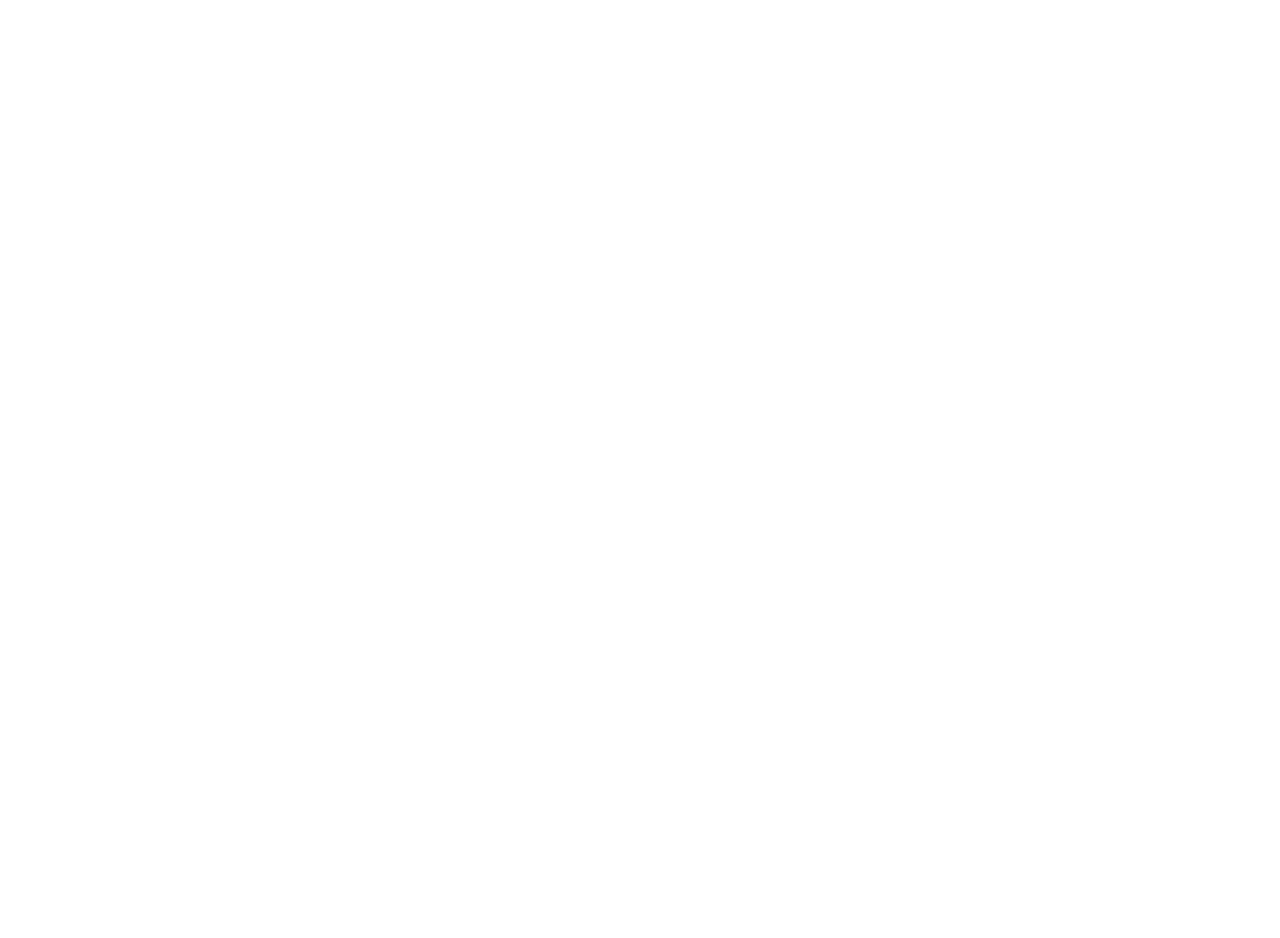
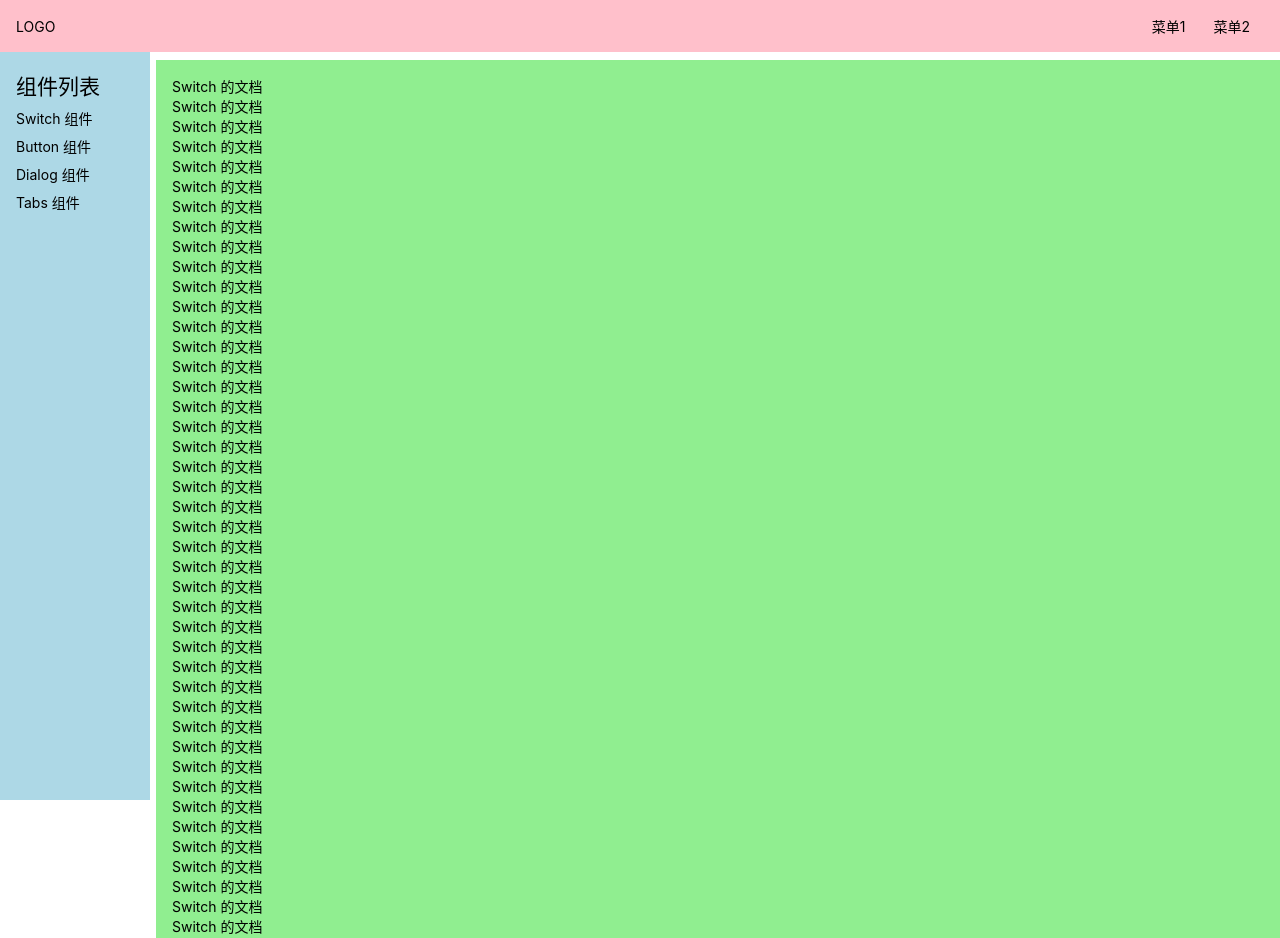
Before and after one commit to nicole618/simple-ui-org, a Vue app: page /doc/switch in a window 1280 px wide. Before the commit this address had no page. Shown: the top 938 px of the page. Before the commit the page ends 800 px from the top, so only its background shows below. Built offline with nearby package versions, Linux system fonts and the light colour scheme.

Commit message:
整体布局css

```diff
--- a/src/App.vue
+++ b/src/App.vue
@@ -4,12 +4,19 @@
 
 <script>
 import { provide, ref } from "vue";
+import { router } from "./router";
 export default {
   name: "App",
   setup() {
     const width = document.documentElement.clientWidth;
     const asideVisable = ref(width <= 500 ? false : true);
     provide("asideVisable", asideVisable);
+    router.afterEach(() => {
+      if (width <= 500) {
+        console.log(111);
+        asideVisable.value = false;
+      }
+    });
   },
 };
 </script>
--- a/src/components/TopNav.vue
+++ b/src/components/TopNav.vue
@@ -27,7 +27,10 @@
   background: pink;
   display: flex;
   padding: 16px;
-  position: relative;
+  position: fixed;
+  top: 0;
+  left: 0;
+  width: 100%;
   z-index: 10;
   justify-content: center;
   align-items: center;
--- a/src/main.ts
+++ b/src/main.ts
@@ -1,18 +1,9 @@
-import { createApp } from 'vue'
-import { createRouter, createWebHistory } from 'vue-router'
-import App from './App.vue'
-import './index.scss'
-import Doc from './views/Doc.vue'
-import Home from './views/Home.vue'
+import { createApp } from 'vue';
+import App from './App.vue';
+import './index.scss';
+import { router } from './router';
 
-const history = createWebHistory()
-const router = createRouter({
-    history: history,
-    routes: [
-        { path: '/', component: Home },
-        { path: '/doc', component: Doc }
-    ]
-});
+
 const app = createApp(App);
 app.use(router)
 app.mount('#app')
--- /dev/null
+++ b/src/router.ts
@@ -0,0 +1,17 @@
+import { createRouter, createWebHistory } from 'vue-router';
+import Doc from './views/Doc.vue';
+import Home from './views/Home.vue';
+import SwitchDemo from './views/SwitchDemo.vue';
+
+const history = createWebHistory()
+export const router = createRouter({
+    history: history,
+    routes: [
+        { path: '/', component: Home },
+        {
+            path: '/doc', component: Doc, children: [
+                { path: 'switch', component: SwitchDemo }
+            ]
+        }
+    ]
+});
--- a/src/views/Doc.vue
+++ b/src/views/Doc.vue
@@ -1,6 +1,6 @@
 <template>
-  <div>
-    <TopNav />
+  <div class="layout">
+    <TopNav class="nav" />
     <div class="content">
       <aside v-if="asideVisable">
         <h2>组件列表</h2>
@@ -19,7 +19,9 @@
           </li>
         </ol>
       </aside>
-      <main>主内容</main>
+      <main>
+        <router-view />
+      </main>
     </div>
   </div>
 </template>
@@ -38,10 +40,42 @@
 </script>
 
 <style lang="scss">
+.layout {
+  display: flex;
+  flex-direction: column;
+  height: 100vh;
+  > .nav {
+    flex-shrink: 0;
+  }
+  > .content {
+    flex-grow: 1;
+    padding-top: 60px;
+    padding-left: 156px;
+    @media (max-width: 500px) {
+      padding-left: 0;
+    }
+  }
+}
+.content {
+  display: flex;
+  > aside {
+    flex-shrink: 0;
+  }
+  > main {
+    flex-grow: 1;
+    padding: 16px;
+    background: lightgreen;
+  }
+}
 aside {
   background: lightblue;
   width: 150px;
   padding: 16px;
+  position: fixed;
+  top: 0;
+  left: 0;
+  padding-top: 70px;
+  height: 100%;
   > h2 {
     margin-bottom: 4px;
   }
@@ -56,5 +90,8 @@
     top: 0;
     left: 0;
   }
+  main {
+    overflow: auto;
+  }
 }
 </style>
--- /dev/null
+++ b/src/views/SwitchDemo.vue
@@ -0,0 +1,106 @@
+<template>
+  <p>Switch 的文档</p>
+  <p>Switch 的文档</p>
+  <p>Switch 的文档</p>
+  <p>Switch 的文档</p>
+  <p>Switch 的文档</p>
+  <p>Switch 的文档</p>
+  <p>Switch 的文档</p>
+  <p>Switch 的文档</p>
+  <p>Switch 的文档</p>
+  <p>Switch 的文档</p>
+  <p>Switch 的文档</p>
+  <p>Switch 的文档</p>
+  <p>Switch 的文档</p>
+  <p>Switch 的文档</p>
+  <p>Switch 的文档</p>
+  <p>Switch 的文档</p>
+  <p>Switch 的文档</p>
+  <p>Switch 的文档</p>
+  <p>Switch 的文档</p>
+  <p>Switch 的文档</p>
+  <p>Switch 的文档</p>
+  <p>Switch 的文档</p>
+  <p>Switch 的文档</p>
+  <p>Switch 的文档</p>
+  <p>Switch 的文档</p>
+  <p>Switch 的文档</p>
+  <p>Switch 的文档</p>
+  <p>Switch 的文档</p>
+  <p>Switch 的文档</p>
+  <p>Switch 的文档</p>
+  <p>Switch 的文档</p>
+  <p>Switch 的文档</p>
+  <p>Switch 的文档</p>
+  <p>Switch 的文档</p>
+  <p>Switch 的文档</p>
+  <p>Switch 的文档</p>
+  <p>Switch 的文档</p>
+  <p>Switch 的文档</p>
+  <p>Switch 的文档</p>
+  <p>Switch 的文档</p>
+  <p>Switch 的文档</p>
+  <p>Switch 的文档</p>
+  <p>Switch 的文档</p>
+  <p>Switch 的文档</p>
+  <p>Switch 的文档</p>
+  <p>Switch 的文档</p>
+  <p>Switch 的文档</p>
+  <p>Switch 的文档</p>
+  <p>Switch 的文档</p>
+  <p>Switch 的文档</p>
+  <p>Switch 的文档</p>
+  <p>Switch 的文档</p>
+  <p>Switch 的文档</p>
+  <p>Switch 的文档</p>
+  <p>Switch 的文档</p>
+  <p>Switch 的文档</p>
+  <p>Switch 的文档</p>
+  <p>Switch 的文档</p>
+  <p>Switch 的文档</p>
+  <p>Switch 的文档</p>
+  <p>Switch 的文档</p>
+  <p>Switch 的文档</p>
+  <p>Switch 的文档</p>
+  <p>Switch 的文档</p>
+  <p>Switch 的文档</p>
+  <p>Switch 的文档</p>
+  <p>Switch 的文档</p>
+  <p>Switch 的文档</p>
+  <p>Switch 的文档</p>
+  <p>Switch 的文档</p>
+  <p>Switch 的文档</p>
+  <p>Switch 的文档</p>
+  <p>Switch 的文档</p>
+  <p>Switch 的文档</p>
+  <p>Switch 的文档</p>
+  <p>Switch 的文档</p>
+  <p>Switch 的文档</p>
+  <p>Switch 的文档</p>
+  <p>Switch 的文档</p>
+  <p>Switch 的文档</p>
+  <p>Switch 的文档</p>
+  <p>Switch 的文档</p>
+  <p>Switch 的文档</p>
+  <p>Switch 的文档</p>
+  <p>Switch 的文档</p>
+  <p>Switch 的文档</p>
+  <p>Switch 的文档</p>
+  <p>Switch 的文档</p>
+  <p>Switch 的文档</p>
+  <p>Switch 的文档</p>
+  <p>Switch 的文档</p>
+  <p>Switch 的文档</p>
+  <p>Switch 的文档</p>
+  <p>Switch 的文档</p>
+  <p>Switch 的文档</p>
+  <p>Switch 的文档</p>
+  <p>Switch 的文档</p>
+  <p>Switch 的文档</p>
+  <p>Switch 的文档</p>
+  <p>Switch 的文档</p>
+</template>
+
+<script lang="ts">
+export default {};
+</script>
```
